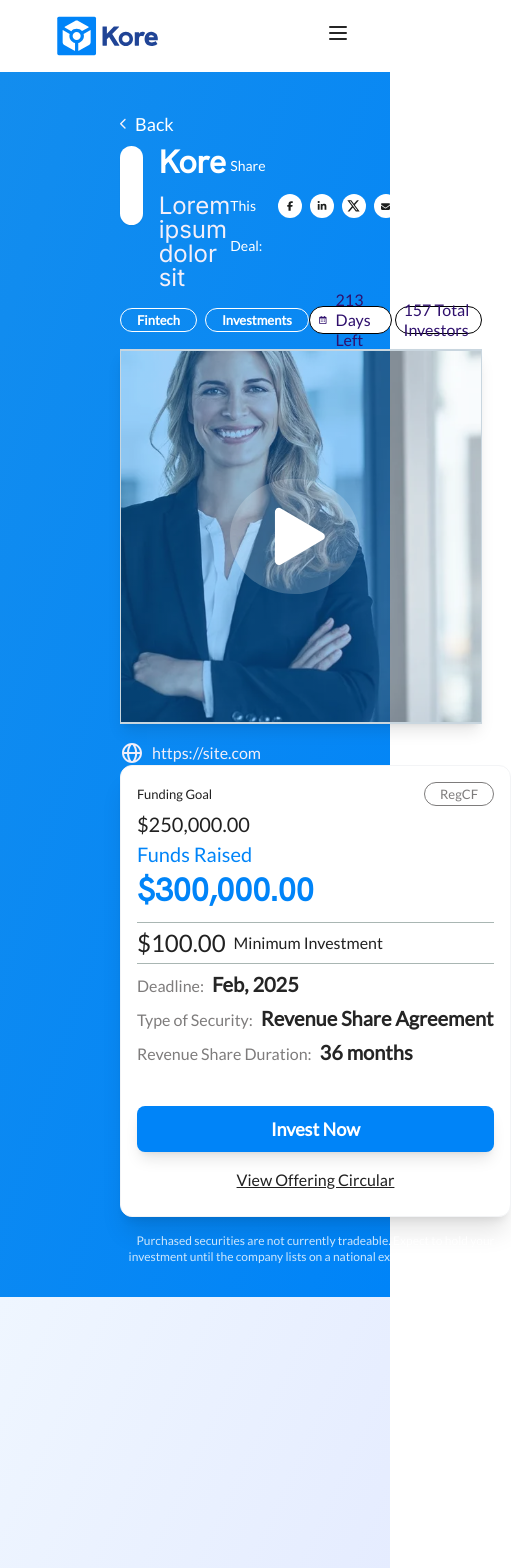
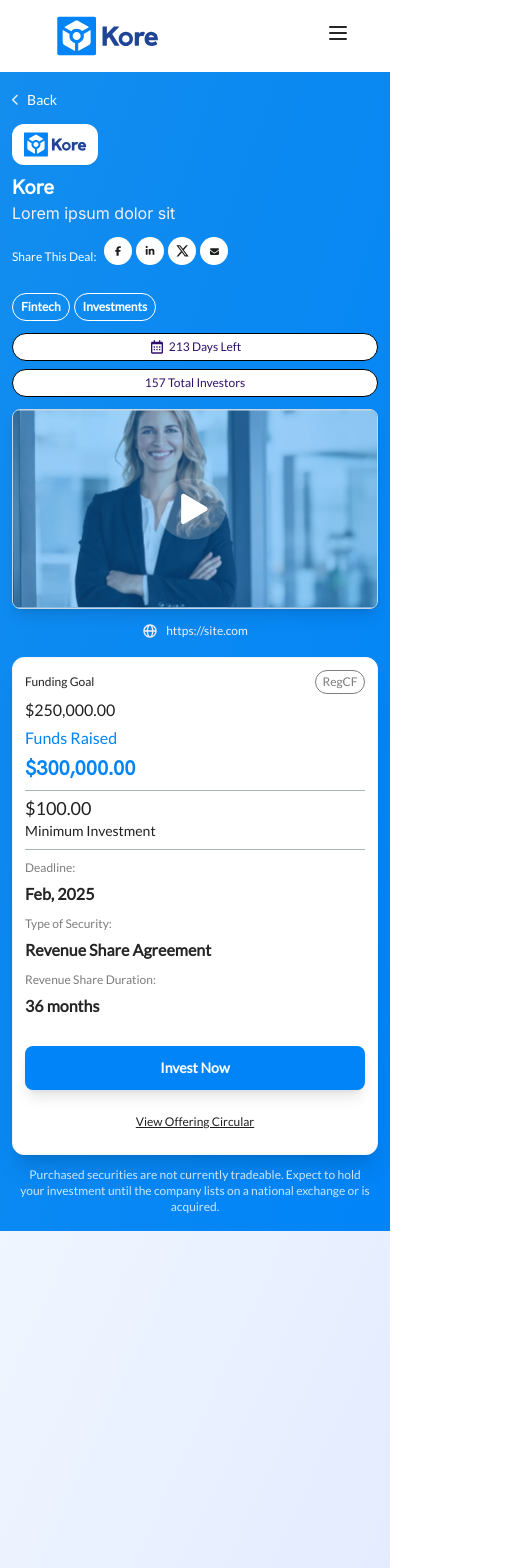
Before and after one commit to wjjunior/kore-page, a Nuxt app: page / in a window 390 px wide. Shown: the top 1568 px of the page, 511 px wide, since content can reach past the window. Built offline with nearby package versions, Linux system fonts and the light colour scheme.

Commit message:
refactor: fix mobile view

```diff
--- a/src/features/home/ui/HomeBanner.vue
+++ b/src/features/home/ui/HomeBanner.vue
@@ -1,6 +1,6 @@
 <template>
   <div
-    class="min-h-screen bg-gradient-to-br from-primary-500 to-primary-600 text-white px-[120px] pt-10"
+    class="min-h-screen bg-gradient-to-br from-primary-500 to-primary-600 text-white px-3 sm:px-6 md:px-12 lg:px-16 xl:px-[120px] pt-4 lg:pt-10"
   >
     <button class="flex items-center gap-2 p-0 text-white rounded-lg">
       <FontAwesomeIcon
@@ -8,46 +8,51 @@
         class="w-[7.12px] h-[11.41px] text-secondary-50"
       />
       <span
-        class="font-medium text-[18px] leading-[24px] tracking-[0px] align-middle"
+        class="font-medium text-sm lg:text-[18px] leading-[24px] tracking-[0px] align-middle"
         >Back</span
       >
     </button>
 
-    <div class="pt-[10px] pb-4">
-      <div class="flex items-start justify-between">
-        <div class="flex items-start gap-4">
+    <div class="pt-3 lg:pt-[10px] pb-4">
+      <div
+        class="flex flex-col lg:flex-row lg:items-start lg:justify-between gap-4 lg:gap-0"
+      >
+        <div class="flex flex-col sm:flex-row items-start gap-3 lg:gap-4">
           <div
-            class="pt-5 pb-[18.78px] pl-3 pr-[10.67px] bg-white rounded-xl shadow-sm"
+            class="pt-2 lg:pt-5 pb-2 lg:pb-[18.78px] pl-2 lg:pl-3 pr-2 lg:pr-[10.67px] bg-white rounded-xl shadow-sm self-start"
           >
             <NuxtImg
               src="/images/kore-logo.svg"
               alt="Kore Logo"
-              class="w-[104.33px] h-[40.22px]"
+              class="w-[70px] h-[25px] sm:w-[90px] sm:h-[35px] lg:w-[104.33px] lg:h-[40.22px]"
             />
           </div>
-          <div class="flex-1">
+          <div class="flex-1 min-w-0">
             <h1
-              class="font-hanken-grotesk font-bold text-[32px] leading-[100%] tracking-[1%] mb-4"
+              class="font-hanken-grotesk font-bold text-xl sm:text-2xl lg:text-[32px] leading-[100%] tracking-[1%] mb-2 lg:mb-4"
             >
               Kore
             </h1>
             <h5
-              class="font-futura-hv font-normal text-[24px] leading-[100%] tracking-[1%] text-secondary-50"
+              class="font-futura-hv font-normal text-base sm:text-lg lg:text-[24px] leading-[100%] tracking-[1%] text-secondary-50"
             >
               Lorem ipsum dolor sit
             </h5>
           </div>
         </div>
 
-        <div class="flex items-center gap-3">
-          <span class="font-normal text-[14px] leading-[40px] tracking-[0px]"
+        <div
+          class="flex items-start justify-start lg:justify-start gap-2 lg:gap-3"
+        >
+          <span
+            class="font-normal text-xs lg:text-[14px] leading-[40px] tracking-[0px]"
             >Share This Deal:</span
           >
-          <div class="flex gap-2">
+          <div class="flex gap-1 lg:gap-2">
             <button
               v-for="button in shareButtons"
               :key="button.icon.iconName"
-              class="w-6 h-6 bg-white hover:bg-white/90 rounded-full flex items-center justify-center transition-colors"
+              class="w-7 h-7 sm:w-8 sm:h-8 lg:w-6 lg:h-6 bg-white hover:bg-white/90 rounded-full flex items-center justify-center transition-colors"
             >
               <FontAwesomeIcon
                 :icon="button.icon"
@@ -59,41 +64,47 @@
       </div>
     </div>
 
-    <div class="pb-8">
-      <div class="grid lg:grid-cols-[1fr_405px] mx-auto">
-        <div class="pr-[29px]">
-          <div class="flex items-center justify-between mb-[15px]">
-            <div class="flex gap-2">
+    <div class="pb-4 lg:pb-8">
+      <div
+        class="grid grid-cols-1 lg:grid-cols-[1fr_405px] gap-4 lg:gap-6 xl:gap-0 mx-auto max-w-7xl"
+      >
+        <div class="lg:pr-6 xl:pr-[29px]">
+          <div
+            class="flex flex-col sm:flex-row sm:items-center sm:justify-between gap-3 sm:gap-0 mb-3 lg:mb-[15px]"
+          >
+            <div class="flex flex-wrap gap-1 lg:gap-2">
               <span
                 v-for="category in categories"
                 :key="category"
-                class="h-6 pt-[2px] pr-4 pb-[2px] pl-4 bg-transparent rounded-[37px] text-[13px] font-semibold leading-[100%] tracking-[0px] text-center border border-white text-white flex items-center"
+                class="h-7 lg:h-6 pt-[2px] pr-2 lg:pr-4 pb-[2px] pl-2 lg:pl-4 bg-transparent rounded-[37px] text-xs lg:text-[13px] font-semibold leading-[100%] tracking-[0px] text-center border border-white text-white flex items-center"
               >
                 {{ category }}
               </span>
             </div>
-            <div class="flex gap-[3px] justify-end">
+            <div
+              class="flex flex-col sm:flex-row gap-2 sm:gap-[3px] sm:justify-end"
+            >
               <div
-                class="h-7 pt-1 pr-2 pb-1 pl-2 bg-white rounded-2xl border border-black flex items-center gap-2"
+                class="h-7 lg:h-7 pt-1 pr-2 pb-1 pl-2 bg-white rounded-2xl border border-black flex items-center gap-1 lg:gap-2 justify-center sm:justify-start"
               >
                 <CalendarIcon />
                 <span
-                  class="text-base font-normal leading-5 tracking-[0px] text-secondary-800"
+                  class="text-xs lg:text-base font-normal leading-5 tracking-[0px] text-secondary-800"
                   >213 Days Left</span
                 >
               </div>
               <div
-                class="h-7 pt-1 pr-2 pb-1 pl-2 bg-white rounded-2xl border border-black flex items-center gap-2"
+                class="h-7 lg:h-7 pt-1 pr-2 pb-1 pl-2 bg-white rounded-2xl border border-black flex items-center gap-1 lg:gap-2 justify-center sm:justify-start"
               >
                 <span
-                  class="text-base font-normal leading-5 tracking-[0px] text-secondary-800"
+                  class="text-xs lg:text-base font-normal leading-5 tracking-[0px] text-secondary-800"
                   >157 Total Investors</span
                 >
               </div>
             </div>
           </div>
           <div
-            class="h-[375px] border border-border-c9d6df shadow-lg mb-[17px]"
+            class="h-[200px] sm:h-[250px] md:h-[300px] lg:h-[375px] border border-border-c9d6df shadow-lg mb-3 lg:mb-[17px] rounded-lg overflow-hidden"
           >
             <NuxtImg
               src="/images/thumbnail.svg"
@@ -101,40 +112,43 @@
               class="w-full h-full object-cover"
             />
           </div>
-          <div class="flex items-center gap-2 text-secondary-50">
+          <div
+            class="flex items-center gap-2 text-secondary-50 justify-center lg:justify-start"
+          >
             <GlobeIcon />
-            <span class="text-base font-normal leading-5 tracking-[0px]"
+            <span
+              class="text-xs lg:text-base font-normal leading-5 tracking-[0px] truncate"
               >https://site.com</span
             >
           </div>
         </div>
 
-        <div>
+        <div class="lg:max-w-none">
           <div
-            class="p-4 bg-white rounded-xl shadow-xl h-fit border border-gray-100"
+            class="p-3 lg:p-4 bg-white rounded-xl shadow-xl h-fit border border-gray-100"
           >
             <div class="flex flex-col gap-2">
               <div class="flex justify-between items-center">
                 <span
-                  class="text-[13px] font-normal leading-5 tracking-[0px] text-neutral-212121"
+                  class="text-xs lg:text-[13px] font-normal leading-5 tracking-[0px] text-neutral-212121"
                   >Funding Goal</span
                 >
                 <span
-                  class="w-[70px] h-6 pt-[2px] pr-4 pb-[2px] pl-4 text-gray-600 rounded-[37px] border border-gray-600 text-[13px] font-normal leading-[100%] tracking-[0px] text-center flex items-center justify-center"
+                  class="w-[50px] lg:w-[70px] h-6 pt-[2px] pr-2 lg:pr-4 pb-[2px] pl-2 lg:pl-4 text-gray-600 rounded-[37px] border border-gray-600 text-xs lg:text-[13px] font-normal leading-[100%] tracking-[0px] text-center flex items-center justify-center"
                   >RegCF</span
                 >
               </div>
               <span
-                class="block text-[20px] font-normal leading-[100%] tracking-[1%] align-middle text-neutral-212121"
+                class="block text-base lg:text-[20px] font-normal leading-[100%] tracking-[1%] align-middle text-neutral-212121"
               >
                 ${{ formatCurrency(fundingGoal) }}
               </span>
               <span
-                class="block text-[20px] font-normal leading-6 tracking-[0px] text-primary-600"
+                class="block text-base lg:text-[20px] font-normal leading-6 tracking-[0px] text-primary-600"
                 >Funds Raised</span
               >
               <span
-                class="mb-4 block font-hanken-grotesk text-[32px] font-bold leading-[100%] tracking-[1%] align-middle text-primary-600"
+                class="mb-3 lg:mb-4 block font-hanken-grotesk text-xl lg:text-[32px] font-bold leading-[100%] tracking-[1%] align-middle text-primary-600"
               >
                 ${{ formatCurrency(fundsRaised) }}
               </span>
@@ -143,71 +157,79 @@
             <hr class="border-gray-2" />
 
             <div>
-              <div class="flex items-center my-2 gap-2">
+              <div
+                class="flex flex-col sm:flex-row sm:items-center gap-1 lg:gap-2 my-2"
+              >
                 <span
-                  class="text-2xl font-normal leading-[100%] tracking-[0%] text-neutral-212121"
+                  class="text-lg lg:text-2xl font-normal leading-[100%] tracking-[0%] text-neutral-212121"
                 >
                   ${{ formatCurrency(minimumInvestment) }}
                 </span>
                 <span
-                  class="text-base font-normal leading-5 tracking-[0px] text-neutral-212121"
+                  class="text-sm lg:text-base font-normal leading-5 tracking-[0px] text-neutral-212121"
                   >Minimum Investment</span
                 >
               </div>
 
               <hr class="border-gray-2" />
 
-              <div class="flex flex-col gap-2 mt-2">
-                <div>
+              <div class="flex flex-col gap-2 lg:gap-2 mt-2 lg:mt-2">
+                <div
+                  class="flex flex-col sm:flex-row sm:items-center gap-1 sm:gap-2"
+                >
                   <span
-                    class="text-base font-normal leading-5 tracking-[0px] text-gray-600"
+                    class="text-xs lg:text-base font-normal leading-5 tracking-[0px] text-gray-600"
                     >Deadline:</span
                   >
                   <span
-                    class="ml-2 text-xl font-bold leading-6 tracking-[0px] text-gray-900"
+                    class="text-base lg:text-xl font-bold leading-6 tracking-[0px] text-gray-900"
                     >{{ deadline }}</span
                   >
                 </div>
-                <div>
+                <div
+                  class="flex flex-col sm:flex-row sm:items-center gap-1 sm:gap-2"
+                >
                   <span
-                    class="text-base font-normal leading-5 tracking-[0px] text-gray-600"
+                    class="text-xs lg:text-base font-normal leading-5 tracking-[0px] text-gray-600"
                     >Type of Security:</span
                   >
                   <span
-                    class="ml-2 text-xl font-bold leading-6 tracking-[0px] text-gray-900"
+                    class="text-base lg:text-xl font-bold leading-6 tracking-[0px] text-gray-900"
                     >Revenue Share Agreement</span
                   >
                 </div>
-                <div>
+                <div
+                  class="flex flex-col sm:flex-row sm:items-center gap-1 sm:gap-2"
+                >
                   <span
-                    class="text-base font-normal leading-5 tracking-[0px] text-gray-600"
+                    class="text-xs lg:text-base font-normal leading-5 tracking-[0px] text-gray-600"
                     >Revenue Share Duration:</span
                   >
                   <span
-                    class="ml-2 text-xl font-bold leading-6 tracking-[0px] text-gray-900"
+                    class="text-base lg:text-xl font-bold leading-6 tracking-[0px] text-gray-900"
                     >{{ duration }} months</span
                   >
                 </div>
               </div>
             </div>
 
-            <div class="flex flex-col gap-2 pt-6 mt-4">
+            <div class="flex flex-col gap-3 lg:gap-2 pt-4 lg:pt-6 mt-3 lg:mt-4">
               <button
                 @click="investNow"
-                class="font-lato w-[357px] h-[46px] pt-3 pr-[14px] pb-3 pl-[14px] rounded-button bg-primary-600 hover:bg-primary-500 text-white text-lg font-bold leading-[100%] tracking-[0%] text-center align-middle transition-all duration-200 shadow-lg hover:shadow-xl"
+                class="font-lato w-full lg:w-[357px] h-11 lg:h-[46px] pt-3 pr-[14px] pb-3 pl-[14px] rounded-button bg-primary-600 hover:bg-primary-500 text-white text-sm lg:text-lg font-bold leading-[100%] tracking-[0%] text-center align-middle transition-all duration-200 shadow-lg hover:shadow-xl"
               >
                 Invest Now
               </button>
               <button
                 @click="viewOffering"
-                class="font-lato text-neutral-212121 w-full bg-transparent border-none cursor-pointer py-2 font-normal text-base leading-6 tracking-[0px] text-center underline"
+                class="font-lato text-neutral-212121 w-full bg-transparent border-none cursor-pointer py-2 font-normal text-xs lg:text-base leading-6 tracking-[0px] text-center underline"
               >
                 View Offering Circular
               </button>
             </div>
           </div>
           <div
-            class="mt-4 font-normal text-xs leading-4 tracking-[0px] text-center text-white/80 max-w-lg ml-auto"
+            class="mt-3 lg:mt-4 font-normal text-xs leading-4 tracking-[0px] text-center text-white/80 max-w-lg mx-auto lg:ml-auto px-2"
           >
             Purchased securities are not currently tradeable. Expect to hold
             your investment until the company lists on a national exchange or is
--- a/src/shared/ui/CalendarIcon.vue
+++ b/src/shared/ui/CalendarIcon.vue
@@ -1,7 +1,6 @@
 <template>
   <svg
-    width="20"
-    height="20"
+    class="w-4 h-4 lg:w-5 lg:h-5"
     viewBox="0 0 20 20"
     fill="none"
     xmlns="http://www.w3.org/2000/svg"
--- a/src/shared/ui/GlobeIcon.vue
+++ b/src/shared/ui/GlobeIcon.vue
@@ -1,7 +1,6 @@
 <template>
   <svg
-    width="24"
-    height="24"
+    class="w-4 h-4 lg:w-5 lg:h-5"
     viewBox="0 0 24 24"
     fill="none"
     xmlns="http://www.w3.org/2000/svg"
```
Also changed, not shown: 1 other file (tests, documents, lock files or other folders).
